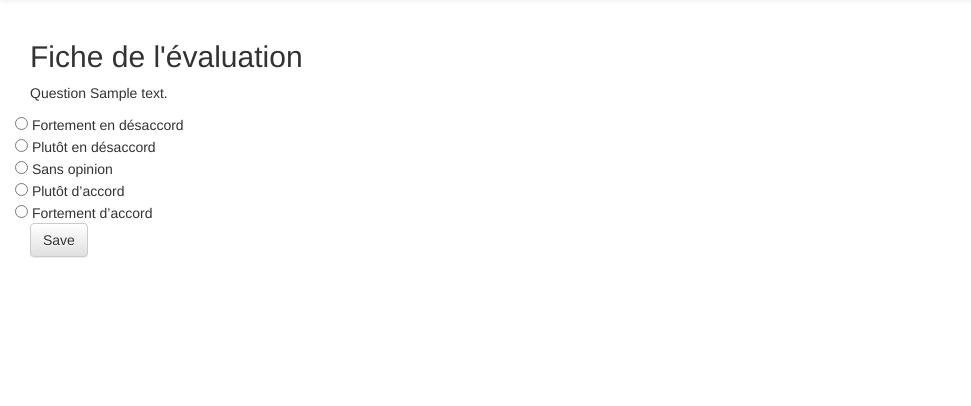
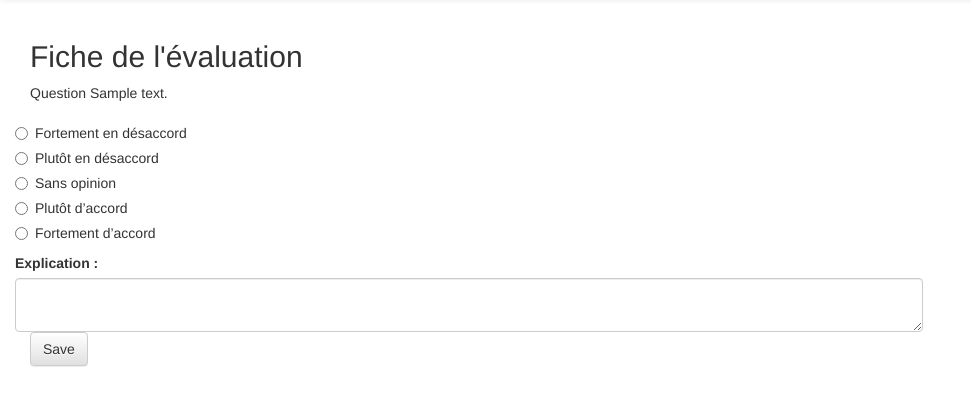
Before and after one commit to Kl4viku5/BoscoSoft, a Django app: page /ActivityEvaluation/evaluation_detail/1 in a window 1280 px wide. Shown: the part 52-458 px from the top of the page, without its empty margins (0-971 px from the left). Run offline with Django 3.2, Linux system fonts and the light colour scheme; tables that the repository leaves empty hold one stand-in row (values such as "Sample post"); some libraries are stand-ins or nearby versions.

Commit message:
Added explanation in answer form

```diff
--- a/BoscoSoftProject/ActivityEvaluation/models.py
+++ b/BoscoSoftProject/ActivityEvaluation/models.py
@@ -61,6 +61,7 @@ class Answer(models.Model):
     """
     question = models.ForeignKey(Question, on_delete=models.CASCADE)
     explanation = models.CharField(max_length=1000)
+    score = models.IntegerField()
     CHOICES = (
         (0, "Fortement en désaccord"),
         (1, "Plutôt en désaccord"),
@@ -68,3 +69,6 @@ class Answer(models.Model):
         (3, "Plutôt d’accord"),
         (4, "Fortement d’accord"),
     )
+
+    def __str__(self):
+        return "Réponse de la question : " + self.question.description + " Activité : " + str(self.id)
--- a/BoscoSoftProject/ActivityEvaluation/templates/ActivityEvaluation/evaluation_detail.html
+++ b/BoscoSoftProject/ActivityEvaluation/templates/ActivityEvaluation/evaluation_detail.html
@@ -8,11 +8,24 @@
             {% for question in evaluation.question_set.all %}
                 <p>Question {{ question }}</p>
                 <div class="row">
-                    <input type="radio" name="question{{ question.id }}" value="0"> Fortement en désaccord<br>
-                    <input type="radio" name="question{{ question.id }}" value="1"> Plutôt en désaccord<br>
-                    <input type="radio" name="question{{ question.id }}" value="2"> Sans opinion<br>
-                    <input type="radio" name="question{{ question.id }}" value="2"> Plutôt d’accord<br>
-                    <input type="radio" name="question{{ question.id }}" value="2"> Fortement d’accord<br>
+                    <div class="radio">
+                        <label><input type="radio" id="question{{ question.id }}" value="0"> Fortement en
+                            désaccord</label>
+                    </div>
+                    <div class="radio">
+                        <label><input type="radio" id="question{{ question.id }}" value="1"> Plutôt en désaccord</label>
+                    </div>
+                    <div class="radio">
+                        <label><input type="radio" id="question{{ question.id }}" value="2"> Sans opinion</label>
+                    </div>
+                    <div class="radio">
+                        <label><input type="radio" id="question{{ question.id }}" value="3"> Plutôt d’accord</label>
+                    </div>
+                    <div class="radio">
+                        <label><input type="radio" id="question{{ question.id }}" value="4"> Fortement d’accord</label>
+                    </div>
+                    <label for="answerTextForQuestion {{ question.id }}">Explication : </label>
+                    <textarea class="form-control" id="answerTextForQuestion {{ question.id }}"></textarea>
                 </div>
             {% endfor %}
             <button type="submit" class="save btn btn-default">Save</button>
--- a/BoscoSoftProject/ActivityEvaluation/views.py
+++ b/BoscoSoftProject/ActivityEvaluation/views.py
@@ -39,6 +39,11 @@ class EvaluationDetail(generic.DetailView):
 
     def post(self, request, *args, **kwargs):
         evaluationid = request.POST['evaluationid']
+        questions = Question.objects.filter(evaluation=evaluationid)
+        for question in questions:
+            value = request.POST['question' + str(question.id)]
+            answer = Answer(question=question, explanation="asdasfasdasd", score=value)
+            answer.save()
         return redirect('/ActivityEvaluation')
 
 
```
